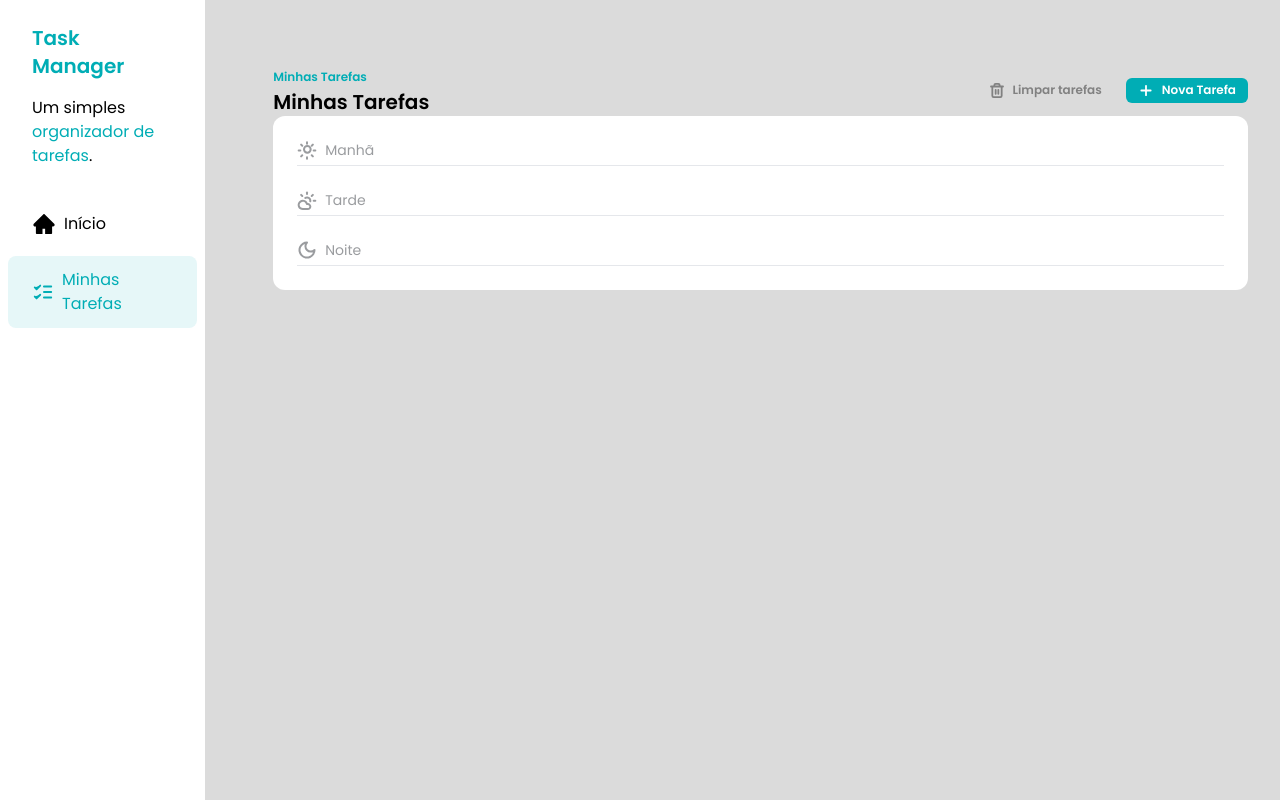
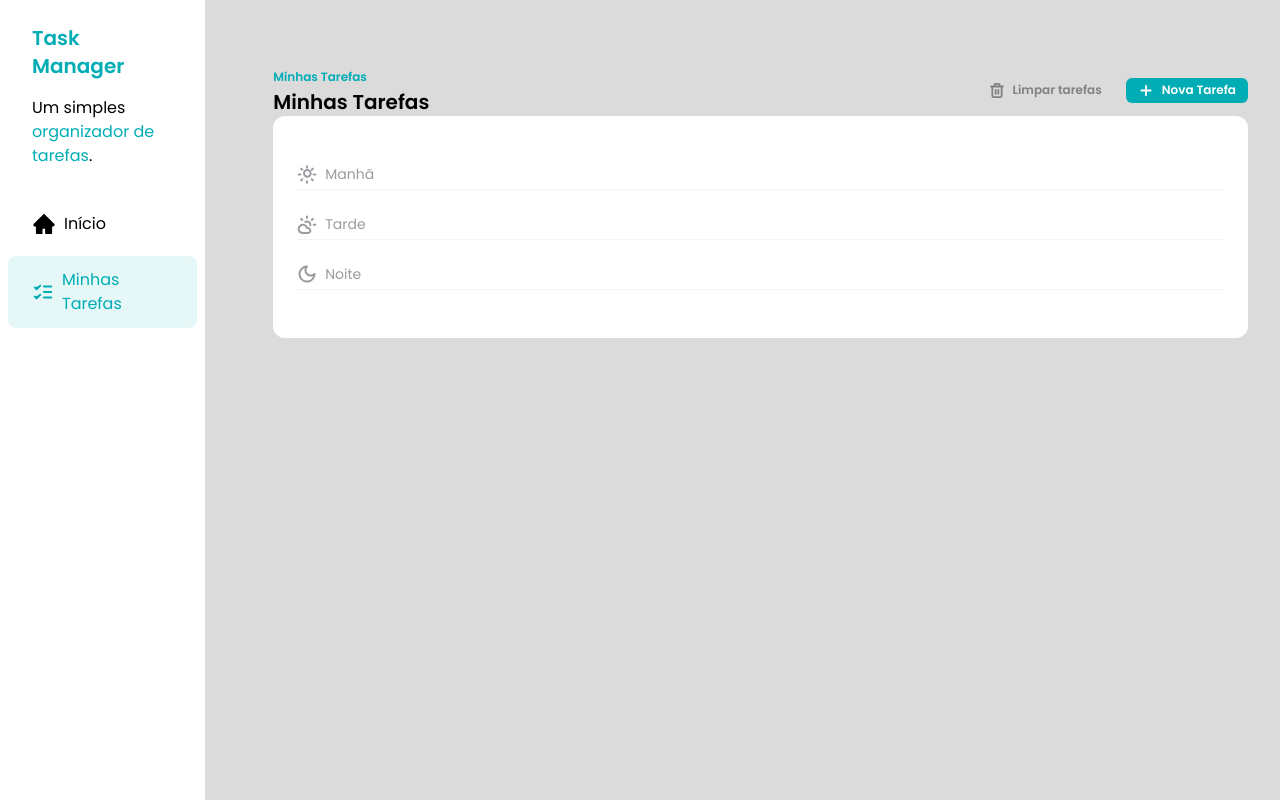
Before and after one commit to Fabiolandin/Curso-de-React, a React (Vite) app: page / in a window 1280 px wide. Built offline with nearby package versions, Linux system fonts and the light colour scheme.

Commit message:
refactor: adicionando separador de tasks

```diff
--- a/src/components/Tasks.jsx
+++ b/src/components/Tasks.jsx
@@ -4,6 +4,7 @@ import TrashIcon from "../assets/icons/trash.svg?react"
 import SunIcon from "../assets/icons/sun.svg?react"
 import MoonIcon from "../assets/icons/moon.svg?react"
 import CloudIcon from "../assets/icons/cloud-sun.svg?react"
+import TaskSeparator from "./TasksSeparator";
 
 const Tasks = () => {
     return <div className="w-full py-16 px-8">
@@ -26,29 +27,17 @@ const Tasks = () => {
             </div>
         </div>
 
-        {/* Lista de Tarefas */}
         <div className="rounded-xl p-6 bg-white">
+            <div className="space-y-3 my-6">
+                <TaskSeparator title="Manhã" icon={<SunIcon />} />
+            </div>
 
-            {/* Manhã */}
-            <div className="space-y-3">
-            <div className="flex gap-2 pb-1 border-b border-solid border[#F4F4F5]">
-                <SunIcon />
-                <p className="text-[#9A9C9F] text-sm">Manhã</p>
+            <div className="space-y-3 my-6">
+                <TaskSeparator title="Tarde" icon={<CloudIcon />} />
             </div>
-            </div>
-            {/* Tarde */}
+
             <div className="space-y-3 my-6">
-            <div className="flex gap-2 pb-1 border-b border-solid border[#F4F4F5]">
-                <CloudIcon />
-                <p className="text-[#9A9C9F] text-sm">Tarde</p>
-            </div>
-            </div>
-            {/* Noite */}
-            <div className="space-y-3">
-            <div className="flex gap-2 pb-1 border-b border-solid border[#F4F4F5]">
-                <MoonIcon />
-                <p className="text-[#9A9C9F] text-sm">Noite</p>
-            </div>
+                <TaskSeparator title="Noite" icon={<MoonIcon />} />
             </div>
 
 
--- /dev/null
+++ b/src/components/TasksSeparator.jsx
@@ -0,0 +1,10 @@
+const TaskSeparator = ({title, icon}) => {
+    return(
+        <div className="flex gap-2 border-b border-solid border-[#F4F4F5] pb-1">
+            {icon}
+            <p className={`text-[#9A9C9F] text-sm`}>{title}</p>
+        </div>
+    )
+}
+
+export default TaskSeparator
```
